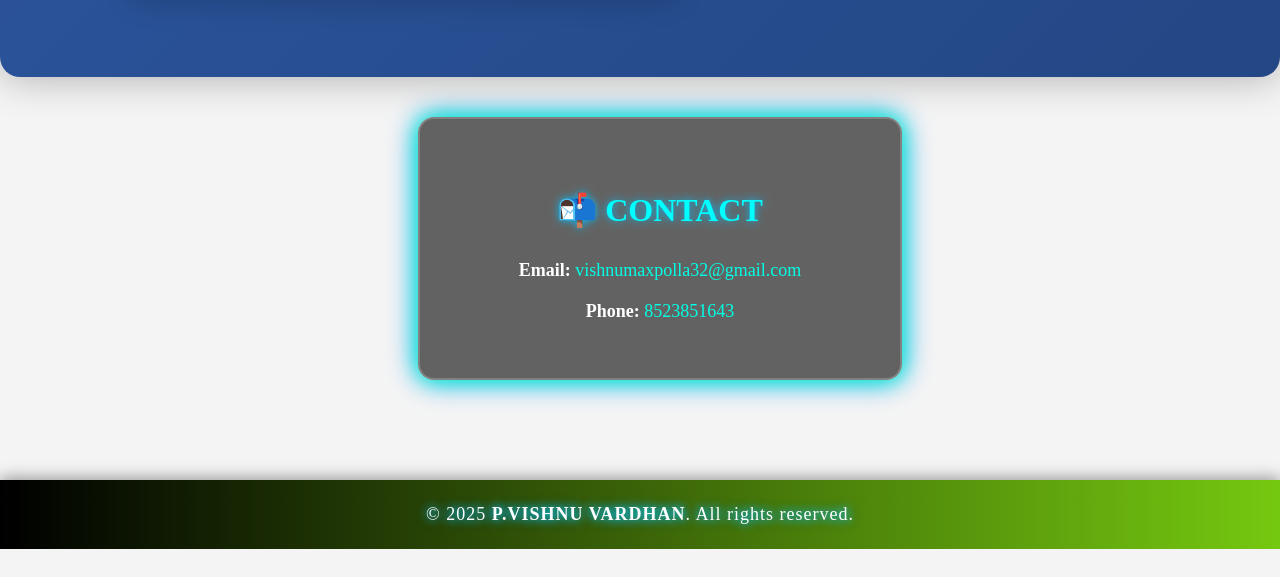
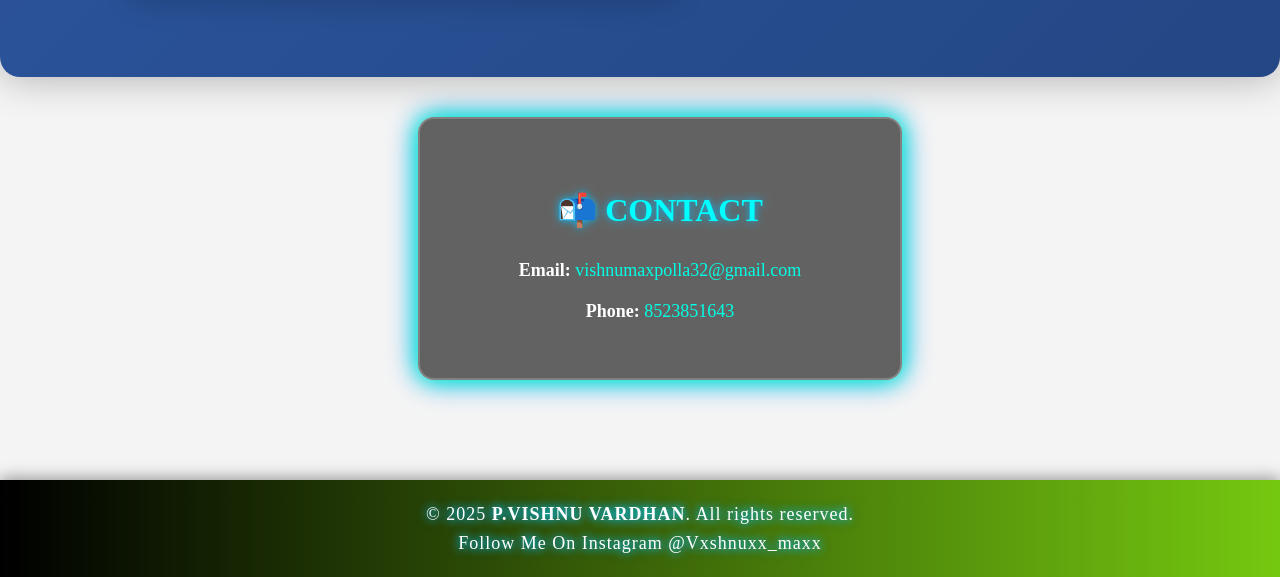
Before and after one commit to VishnuVardhanCodes/my-portfolio, a plain HTML site: page index.html in a window 1280 px wide. Shown: the part 4075-4652 px from the top of the page. Before the commit the page ends 4624 px from the top, so only its background shows below. Drawn offline with Linux system fonts and the light colour scheme.

Commit message:
Update index.html

```diff
--- a/index.html
+++ b/index.html
@@ -110,7 +110,7 @@
 
 
 <footer>
-  <p>&copy; 2025 <strong>P.VISHNU VARDHAN</strong>. All rights reserved.</p>
+  <p>&copy; 2025 <strong>P.VISHNU VARDHAN</strong>. All rights reserved.</p> <p>Follow Me On Instagram @Vxshnuxx_maxx</p>
 </footer>
 
 </body>
```
